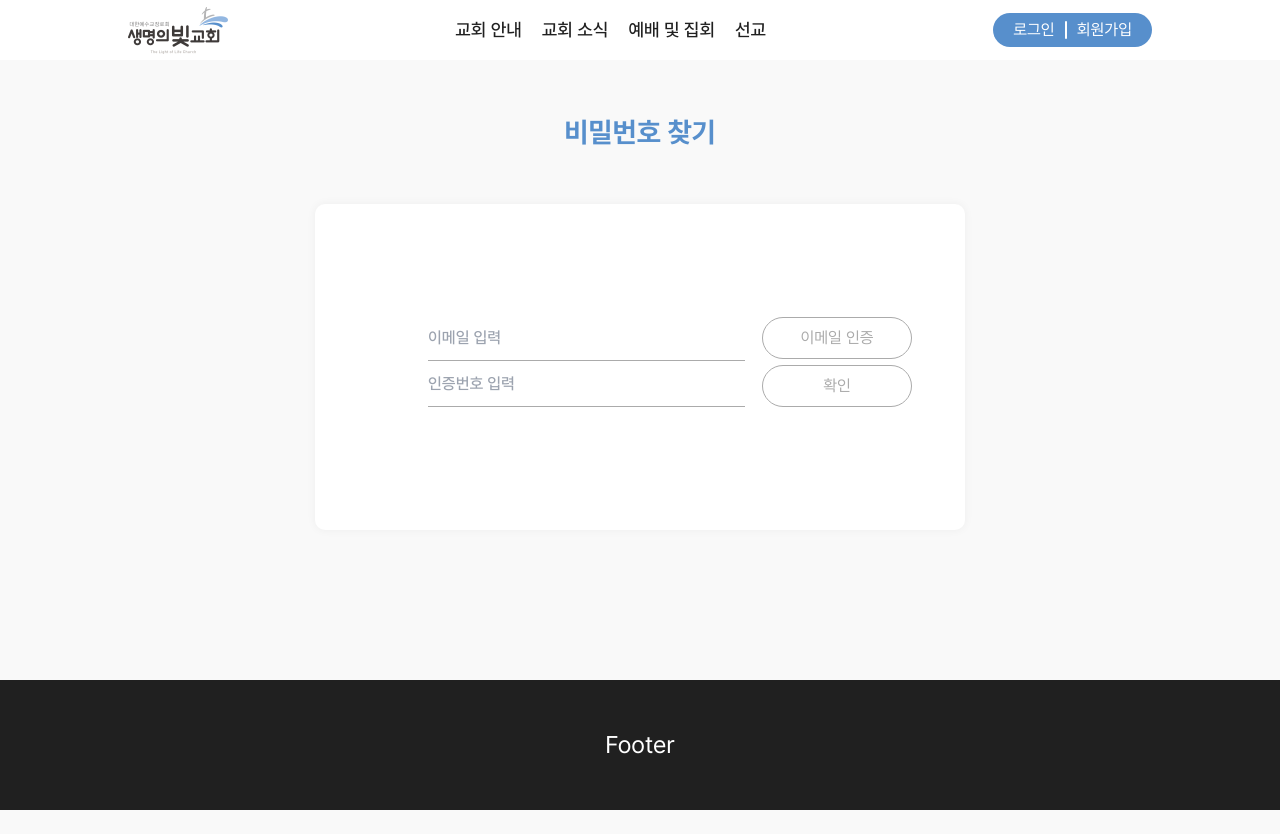
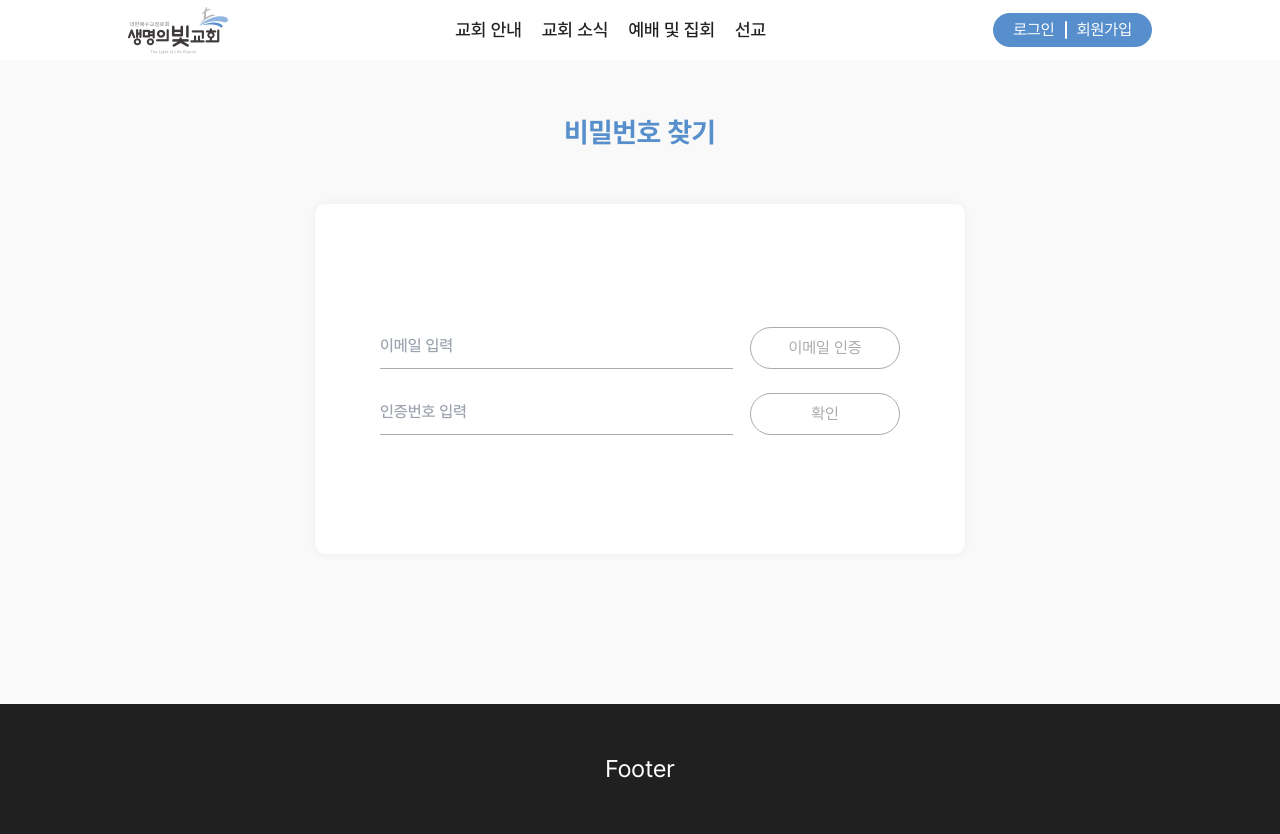
Before and after one commit to doodookim/church-project, a Next.js app: page /find-password in a window 1280 px wide. Before the commit the page ends 810 px from the top, so only its background shows below. Built offline with nearby package versions, Linux system fonts and the light colour scheme; no server answers.

Commit message:
feat: 비밀번호 찾기 반응형 완

```diff
--- a/app/module/components/layout/header-mobile-button.tsx
+++ b/app/module/components/layout/header-mobile-button.tsx
@@ -26,7 +26,7 @@ export default function HeaderMobileButton({ email }: { email?: string }) {
       className="flex justify-end items-center md:hidden gap-[20px]"
       onClick={handleClick}
     >
-      <div>{resultEmail} 님</div>
+      {resultEmail && <div>{resultEmail} 님</div>}
       <div className="flex flex-col justify-center items-center gap-[5px] w-[33px] cursor-pointer group">
         <p className="w-full h-[4px] bg-secondary rounded-full group-hover:bg-gray-03 transition-all duration-300" />
         <p className="w-full h-[4px] bg-secondary rounded-full group-hover:bg-gray-03 transition-all duration-300" />
--- a/app/module/components/user/find-password/find-password.tsx
+++ b/app/module/components/user/find-password/find-password.tsx
@@ -10,19 +10,31 @@ import useFindPasswordStore from "@/app/module/store/useFindPasswordStore";
 export default function FindPassword() {
   const [isModal] = useState(false);
   const { isEmailVerify } = useFindPasswordStore();
+
   return (
     <>
       <BoxLayout
         width={650}
-        classNamePlus="pt-[60px] pb-[72px] overflow-hidden"
+        classNamePlus="relative h-[280px] ss:h-[350px] overflow-hidden"
       >
         <div
           className={clsx(
-            "w-[1300px] flex justify-start items-center flex-shrink-0 gap-[166px] px-[83px] transition-all duration-500",
-            isEmailVerify && "translate-x-[calc(-50%)]"
+            "absolute top-[50%] translate-y-[-50%] w-[80%] transition-all duration-300",
+            isEmailVerify
+              ? "left-[-100%] translate-x-0"
+              : "left-[50%] translate-x-[-50%]"
           )}
         >
           <VerifyEmail />
+        </div>
+        <div
+          className={clsx(
+            "absolute top-[50%] translate-y-[-50%] w-[80%] transition-all duration-300",
+            isEmailVerify
+              ? "left-[50%] translate-x-[-50%]"
+              : "left-[100%] translate-x-0"
+          )}
+        >
           <NewPassword />
         </div>
       </BoxLayout>
--- a/app/module/components/user/find-password/new-password.tsx
+++ b/app/module/components/user/find-password/new-password.tsx
@@ -40,25 +40,27 @@ export default function NewPassword() {
     <div className="w-full flex-auto">
       <form
         onSubmit={handleSubmit(onSubmit)}
-        className="flex flex-col gap-[20px]"
+        className="flex flex-col gap-[10px] ss:gap-[20px]"
       >
         <Input
           type="password"
           id="newPassword"
           placeholder="새 비밀번호"
           {...register("newPassword")}
+          classNamePlus="text-sm ss:text-base"
         />
         <Input
           type="password"
           id="newPasswordConfirm"
           placeholder="새 비밀번호 확인"
           {...register("newPasswordConfirm")}
+          classNamePlus="text-sm ss:text-base"
         />
         <div className="flex justify-end">
           <UserButton
             isDisabled={isPending}
             style={isPending ? "confirm" : "ready"}
-            classNamePuls="mt-[20px]"
+            classNamePuls="mt-[10px] ss:mt-[20px] text-sm ss:text-base"
           >
             {isPending ? (
               <LoadingSpinner boxSize={1.2} ballSize={0.2} />
--- a/app/module/components/user/find-password/verify-email.tsx
+++ b/app/module/components/user/find-password/verify-email.tsx
@@ -54,19 +54,20 @@ export default function VerifyEmail() {
 
   return (
     <div className="w-full flex-auto">
-      <div className="w-full flex justify-between items-center">
+      <div className="w-full flex flex-col md:flex-row justify-between items-end gap-[20px] md:gap-0">
         <input
           type="email"
           name="email"
           id="email"
           placeholder="이메일 입력"
           onChange={changeEmailHandler}
-          className="w-[calc(100%-167px)] text-base font-medium py-[13px] border-b border-solid border-[#ABABAB] focus:outline-none"
+          className="w-full md:w-[calc(100%-167px)] text-sm ss:text-base font-medium py-[13px] border-b border-solid border-[#ABABAB] focus:outline-none"
         />
         <UserButton
           type="button"
           isDisabled={isPending || isSendEmailDone}
           onClick={clickSendEmailHandler}
+          className="text-sm ss:text-base w-[120px] h-[38px] ss:w-[150px] ss:h-[42px] rounded-full transition-all duration-300 flex justify-center items-center"
         >
           {isPending ? (
             <LoadingSpinner boxSize={1.2} ballSize={0.2} />
@@ -76,7 +77,7 @@ export default function VerifyEmail() {
           )}
         </UserButton>
       </div>
-      <div className="w-full flex justify-between items-end">
+      <div className="w-full flex flex-col md:flex-row justify-between items-end gap-[20px] md:gap-0 mt-[20px]">
         <input
           type="text"
           name="verify"
@@ -84,11 +85,12 @@ export default function VerifyEmail() {
           placeholder="인증번호 입력"
           onChange={changeVerifyCodeHandler}
           onKeyUp={handleHeyUp}
-          className="w-[calc(100%-167px)] text-base font-medium py-[13px] border-b border-solid border-[#ABABAB] focus:outline-none"
+          className="w-full md:w-[calc(100%-167px)] text-sm ss:text-base font-medium py-[13px] border-b border-solid border-[#ABABAB] focus:outline-none"
         />
         <UserButton
           isDisabled={isLoading || isEmailVerify}
           style={isLoading || isEmailVerify ? "confirm" : "ready"}
+          className="text-sm ss:text-base w-[120px] h-[38px] ss:w-[150px] ss:h-[42px] rounded-full transition-all duration-300 flex justify-center items-center"
           onClick={handleHeyUp}
         >
           {isLoading ? <LoadingSpinner boxSize={1.2} ballSize={0.2} /> : "확인"}
```
